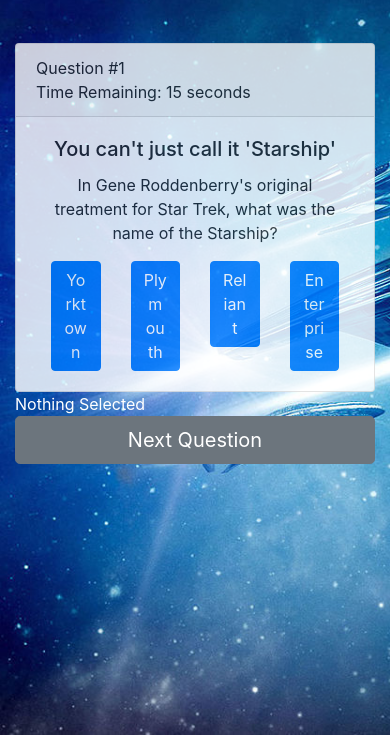
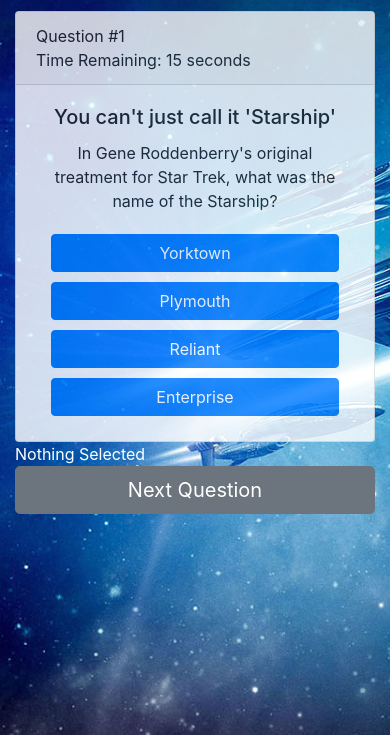
Before and after one commit to golemheavy/TriviaEngine, a plain HTML site: page index.html in a window 390 px wide. Shown: the part 109-844 px from the top of the page. Drawn offline with nearby package versions, Linux system fonts and the light colour scheme.

Commit message:
made changes to use the bootstrap grid more effectively thereby rendering the app mobile-friendly

```diff
--- a/assets/css/style.css
+++ b/assets/css/style.css
@@ -9,10 +9,16 @@
 	text-align: center;
 	background-color:transparent;
 	color: white;
+	margin-bottom: 0;
 }
 
 .btn-primary {
 	width: 100%;
+	margin: 5px 0px;
+}
+
+.btn-secondary {
+	margin-bottom: 10px;
 }
 
 #selected-answer {
--- a/index.html
+++ b/index.html
@@ -21,16 +21,16 @@
 							<h5 class="card-title" id="flavor-text"></h5>
 							<p class="card-text" id="question-text"></p>
 							<div class="row">
-								<div class="col-3">
+								<div class="col-md-3">
 									<button id="choice-1" class="btn btn-primary choice-btn"></button>
 								</div>
-								<div class="col-3">
+								<div class="col-md-3">
 									<button id="choice-2" class="btn btn-primary choice-btn"></button>
 								</div>
-								<div class="col-3">
+								<div class="col-md-3">
 									<button id="choice-3" class="btn btn-primary choice-btn"></button>
 								</div>
-								<div class="col-3">
+								<div class="col-md-3">
 									<button id="choice-4" class="btn btn-primary choice-btn"></button>
 								</div>
 							</div>
```
